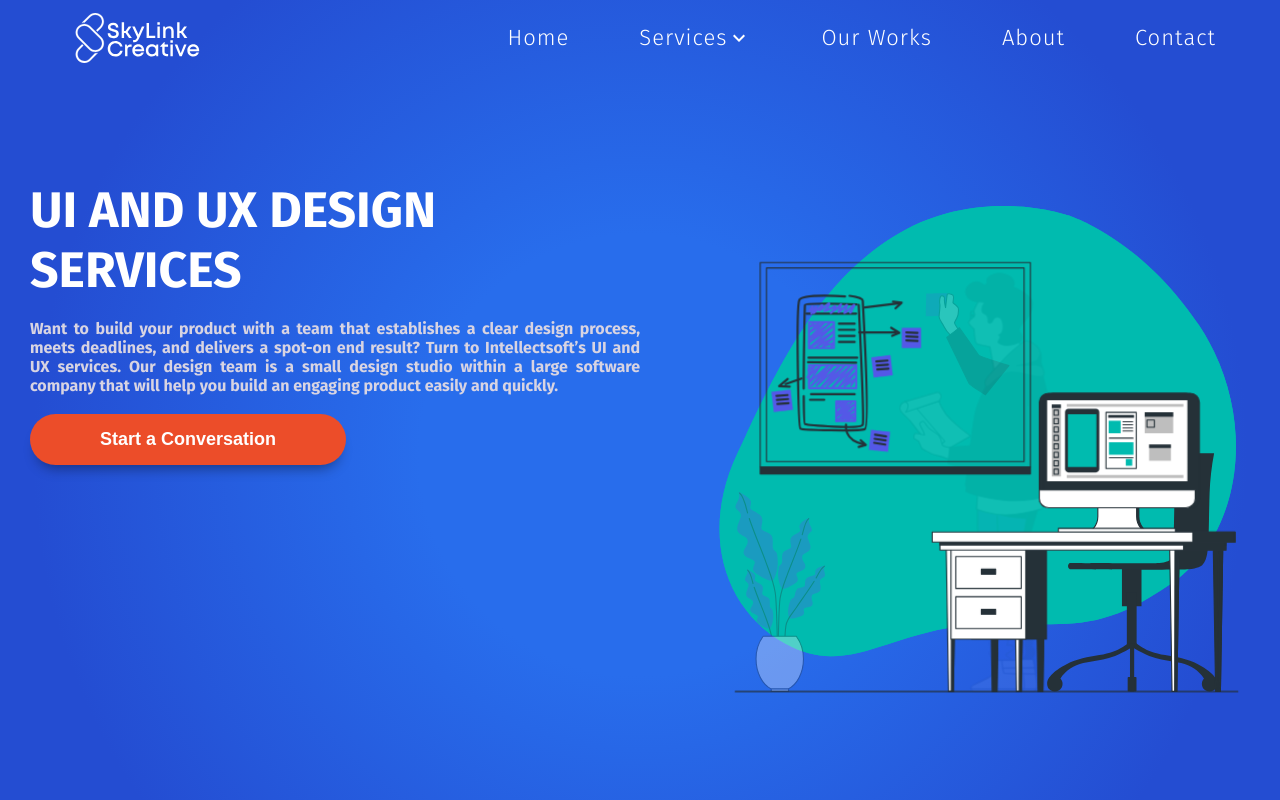
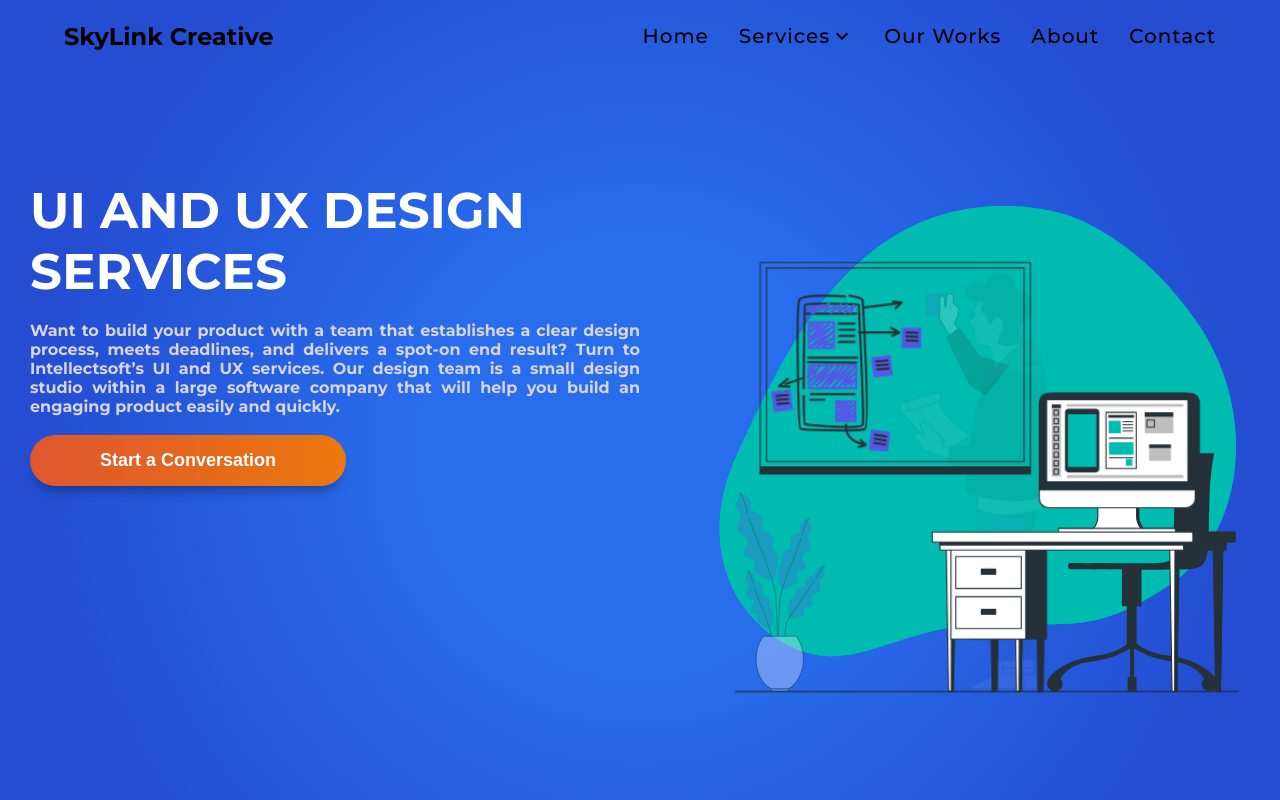
Before and after one commit to rahmanShuhin/Skylink-Website-Version-2, a Next.js app: page /services/ui-ux in a window 1280 px wide. Shown: the top 800 px of the page. Built offline with nearby package versions, Linux system fonts and the light colour scheme; a web font is replaced by a local one.

Commit message:
landing section edited

```diff
--- a/components/Nav/Nav.js
+++ b/components/Nav/Nav.js
@@ -29,12 +29,13 @@ const Nav = () => {
         <div className="nav__left">
           <Link href="/">
             {top ? (
-              <Image
-                src={white_logo}
-                alt="SkyLink Creative"
-                width={150}
-                height={50}
-              />
+              // <Image
+              //   src={white_logo}
+              //   alt="SkyLink Creative"
+              //   width={150}
+              //   height={50}
+              // />
+              <h2>SkyLink Creative</h2>
             ) : (
               <h2>SkyLink Creative</h2>
             )}
--- a/components/Nav/_nav.scss
+++ b/components/Nav/_nav.scss
@@ -18,7 +18,7 @@
     display: flex;
     align-items: center;
     > a {
-      color: $white;
+      color: #0069c0;
       font-weight: 700;
       font-size: $medium-font;
     }
@@ -43,10 +43,10 @@
     }
     > a,
     span {
-      color: $white;
-      margin-left: 70px;
-      font-size: 22px;
-      font-weight: 300;
+      color: black;
+      margin-left: 30px;
+      font-size: 20px;
+      font-weight: 500;
       letter-spacing: 1px;
       display: flex;
       align-items: center;
--- a/components/OurWorks/_ourWorks.scss
+++ b/components/OurWorks/_ourWorks.scss
@@ -16,7 +16,7 @@
         font-size: 36px;
         letter-spacing: 0.02em;
         color: #1b2935;
-        font-weight: 900;
+        font-weight: 700;
         margin-bottom: 50px;
         text-align: left;
       }
--- a/components/Services/Services.js
+++ b/components/Services/Services.js
@@ -15,6 +15,7 @@ const Services = () => {
   };
   return (
     <div className="services">
+      <p>What We Offer</p>
       <h2>Services</h2>
       <div className="services__for__big__screen">
         <div className="services__left">
--- a/pages/index.js
+++ b/pages/index.js
@@ -24,10 +24,10 @@ export default function Home() {
 
       <main>
         <Landing></Landing>
-        <About></About>
+        {/* <About></About> */}
         <Services></Services>
         <OurWorks></OurWorks>
-        <Team></Team>
+        {/* <Team></Team> */}
         <Contact></Contact>
       </main>
     </div>
--- a/styles/App.css
+++ b/styles/App.css
@@ -1,4 +1,4 @@
-@import url("https://fonts.googleapis.com/css2?family=Fira+Sans:wght@300;400;500;700&display=swap");
+@import url("https://fonts.googleapis.com/css2?family=Montserrat:wght@300;400;500;700;900&display=swap");
 @import url("https://fonts.googleapis.com/css2?family=Vesper+Libre:wght@500;700&display=swap");
 @import url("https://fonts.googleapis.com/css2?family=Vesper+Libre:wght@500;700&display=swap");
 html {
@@ -20,7 +20,7 @@ html {
 body {
   padding: 0px;
   margin: 0px;
-  font-family: "Fira Sans", sans-serif;
+  font-family: "Montserrat", sans-serif;
 }
 
 p {
@@ -76,8 +76,6 @@ ul li {
 
 .hero {
   position: relative;
-  -webkit-box-shadow: 0 12px 21px #7889b6;
-          box-shadow: 0 12px 21px #7889b6;
 }
 
 .hero #tsparticles {
@@ -87,16 +85,13 @@ ul li {
   bottom: 0%;
   right: 0%;
   width: 100%;
-  background: linear-gradient(45deg, #286dec, #244dd2);
-  -webkit-box-shadow: 0 12px 21px #7889b6;
-          box-shadow: 0 12px 21px #7889b6;
   z-index: -999;
 }
 
 .hero__content {
   padding: 10px;
   width: 100%;
-  min-height: 100vh;
+  min-height: 90vh;
   display: -ms-grid;
   display: grid;
   -ms-grid-columns: 1fr 1fr;
@@ -144,9 +139,11 @@ ul li {
 
 .hero__content > div:nth-of-type(1) > h2 {
   font-weight: 900;
-  font-size: 50px;
-  text-transform: uppercase;
-  color: white;
+  font-size: 60px;
+  text-transform: capitalize;
+  background: -webkit-linear-gradient(#0069c0, #de5630);
+  -webkit-background-clip: text;
+  -webkit-text-fill-color: transparent;
   letter-spacing: 2px;
   z-index: -1;
 }
@@ -159,10 +156,9 @@ ul li {
 
 .hero__content > div:nth-of-type(1) > p {
   max-width: 600px;
-  color: white;
-  font-family: Open Sans, sans-serif;
+  color: black;
   font-size: 18px;
-  font-weight: 300;
+  font-weight: 500;
   line-height: 1.7em;
   word-spacing: 1px;
   text-align: justify;
@@ -170,7 +166,8 @@ ul li {
 }
 
 .hero__content > div:nth-of-type(1) > button {
-  background-color: #ec4d29;
+  background: -webkit-gradient(linear, left top, right top, from(#de5630), to(#eb780d));
+  background: linear-gradient(to right, #de5630 0%, #eb780d 100%);
   color: white;
   padding: 15px 70px;
   border: none;
@@ -234,7 +231,7 @@ ul li {
 }
 
 .nav__left > a {
-  color: white;
+  color: #0069c0;
   font-weight: 700;
   font-size: 1.525rem;
 }
@@ -275,10 +272,10 @@ ul li {
 
 .nav__right > a,
 .nav__right span {
-  color: white;
-  margin-left: 70px;
-  font-size: 22px;
-  font-weight: 300;
+  color: black;
+  margin-left: 30px;
+  font-size: 20px;
+  font-weight: 500;
   letter-spacing: 1px;
   display: -webkit-box;
   display: -ms-flexbox;
@@ -525,7 +522,7 @@ ul li {
 .services {
   max-width: 1400px;
   margin: 0px auto;
-  padding: 150px 0px;
+  padding-bottom: 150px;
   position: relative;
 }
 
@@ -536,13 +533,18 @@ ul li {
 }
 
 .services h2 {
-  text-transform: uppercase;
+  text-transform: capitalize;
   font-size: 36px;
   letter-spacing: 0.02em;
   color: #1b2935;
   font-weight: 700;
-  text-transform: uppercase;
+  text-align: center;
   line-height: 1.2em;
+  margin-bottom: 50px;
+}
+
+.services p {
+  text-align: center;
 }
 
 .services__left__card {
@@ -602,7 +604,8 @@ ul li {
 }
 
 .services__right a {
-  background-color: #ec4d29;
+  background: -webkit-gradient(linear, left top, right top, from(#de5630), to(#eb780d));
+  background: linear-gradient(to right, #de5630 0%, #eb780d 100%);
   color: white;
   padding: 15px 70px;
   border: none;
@@ -1292,7 +1295,8 @@ ul li {
 }
 
 .seoHero > div:nth-of-type(1) > div button {
-  background-color: #ec4d29;
+  background: -webkit-gradient(linear, left top, right top, from(#de5630), to(#eb780d));
+  background: linear-gradient(to right, #de5630 0%, #eb780d 100%);
   color: white;
   padding: 15px 70px;
   border: none;
@@ -1412,7 +1416,8 @@ ul li {
 }
 
 .affiliate > div:nth-of-type(1) > div button {
-  background-color: #ec4d29;
+  background: -webkit-gradient(linear, left top, right top, from(#de5630), to(#eb780d));
+  background: linear-gradient(to right, #de5630 0%, #eb780d 100%);
   color: white;
   padding: 15px 70px;
   border: none;
@@ -1657,7 +1662,8 @@ ul li {
 }
 
 .affiliate > div:nth-of-type(1) > div button {
-  background-color: #ec4d29;
+  background: -webkit-gradient(linear, left top, right top, from(#de5630), to(#eb780d));
+  background: linear-gradient(to right, #de5630 0%, #eb780d 100%);
   color: white;
   padding: 15px 70px;
   border: none;
@@ -1994,7 +2000,8 @@ ul li {
 }
 
 .webDev > div:nth-of-type(1) > div button {
-  background-color: #ec4d29;
+  background: -webkit-gradient(linear, left top, right top, from(#de5630), to(#eb780d));
+  background: linear-gradient(to right, #de5630 0%, #eb780d 100%);
   color: white;
   padding: 15px 70px;
   border: none;
@@ -2264,7 +2271,8 @@ ul li {
 }
 
 .ui_design button {
-  background-color: #ec4d29;
+  background: -webkit-gradient(linear, left top, right top, from(#de5630), to(#eb780d));
+  background: linear-gradient(to right, #de5630 0%, #eb780d 100%);
   color: white;
   padding: 15px 70px;
   border: none;
@@ -2904,7 +2912,7 @@ ul li {
   font-size: 36px;
   letter-spacing: 0.02em;
   color: #1b2935;
-  font-weight: 900;
+  font-weight: 700;
   margin-bottom: 50px;
   text-align: left;
 }
@@ -2978,7 +2986,8 @@ ul li {
 }
 
 .ourWorks > div button {
-  background-color: #ec4d29;
+  background: -webkit-gradient(linear, left top, right top, from(#de5630), to(#eb780d));
+  background: linear-gradient(to right, #de5630 0%, #eb780d 100%);
   color: white;
   padding: 15px 70px;
   border: none;
--- a/styles/_global.scss
+++ b/styles/_global.scss
@@ -1,4 +1,4 @@
-@import url("https://fonts.googleapis.com/css2?family=Fira+Sans:wght@300;400;500;700&display=swap");
+@import url("https://fonts.googleapis.com/css2?family=Montserrat:wght@300;400;500;700;900&display=swap");
 html {
   font-size: 100%;
   box-sizing: border-box;
@@ -16,7 +16,7 @@ html {
 body {
   padding: 0px;
   margin: 0px;
-  font-family: "Fira Sans", sans-serif;
+  font-family: "Montserrat", sans-serif;
 }
 p {
   line-height: 160%;
--- a/styles/_mixins.scss
+++ b/styles/_mixins.scss
@@ -36,7 +36,9 @@ $breakpoints-down: (
 }
 
 @mixin button-basic() {
-    background-color: #ec4d29;
+  //   background-color: #ec4d29;
+  background: linear-gradient(to right, #de5630 0%, #eb780d 100%);
+
   color: $white;
   padding: 15px 70px;
   border: none;
```
Also changed, not shown: components/Landing/Landing.js (+1 -10 lines), components/Landing/_landing.scss (+14 -10 lines), components/Services/_services.scss (+7 -3 lines), 1 other file (tests, documents, lock files or other folders). Lines whose indentation alone changed are shown as unchanged.
